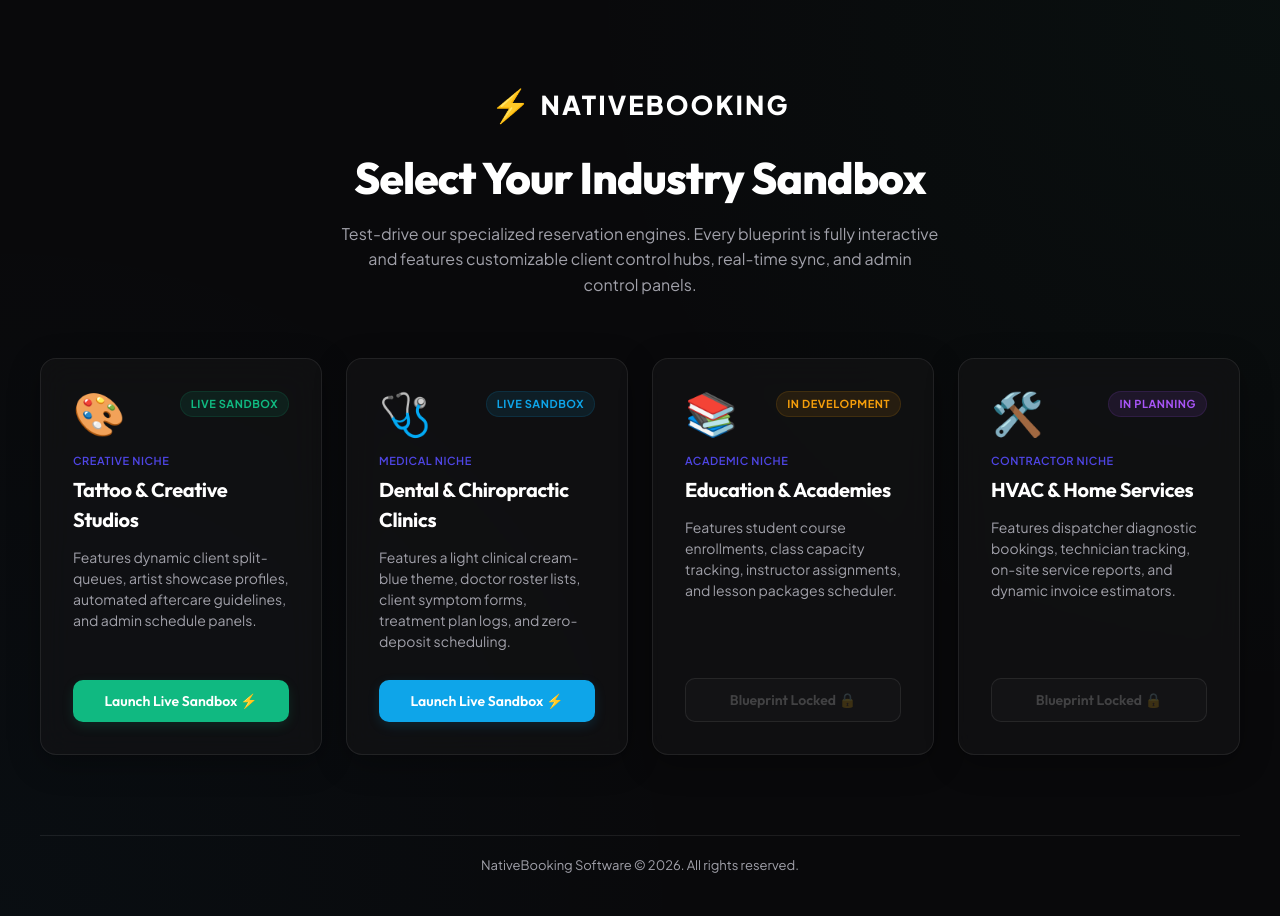
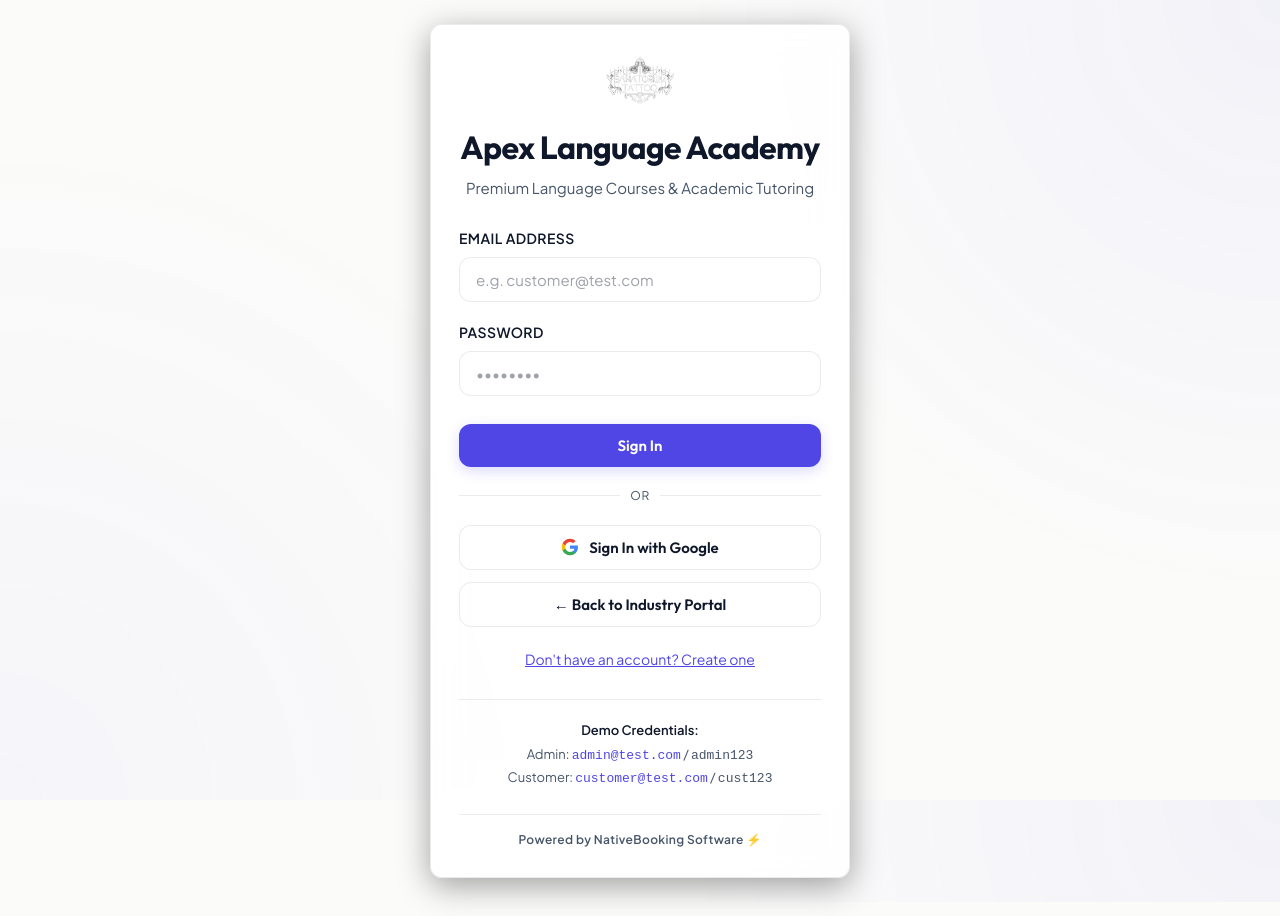
Before and after one commit to RadoMatas/NativeBooking, a React (Vite) app: page / in a window 1280 px wide. Built offline with nearby package versions, Linux system fonts and the light colour scheme; no server answers; the database is empty.

Commit message:
Fix routing: send visitors directly to Login page on academic branch

```diff
--- a/src/App.tsx
+++ b/src/App.tsx
@@ -1,6 +1,5 @@
 import { useEffect } from 'react'
 import { BrowserRouter, Routes, Route, useLocation } from 'react-router-dom'
-import PortalHome from './pages/PortalHome'
 import Login from './pages/login'
 import CustomerDB from './pages/CustomerDB'
 import AdminDB from './pages/AdminDB'
@@ -34,7 +33,7 @@ function App() {
       <BrowserRouter>
         <ScrollToTop />
         <Routes>
-          <Route path="/" element={<PortalHome />} />
+          <Route path="/" element={<Login />} />
           <Route path="/login" element={<Login />} />
           <Route path="/dashboard" element={<CustomerDB />} />
           <Route path="/admin" element={<AdminDB />} />
```
